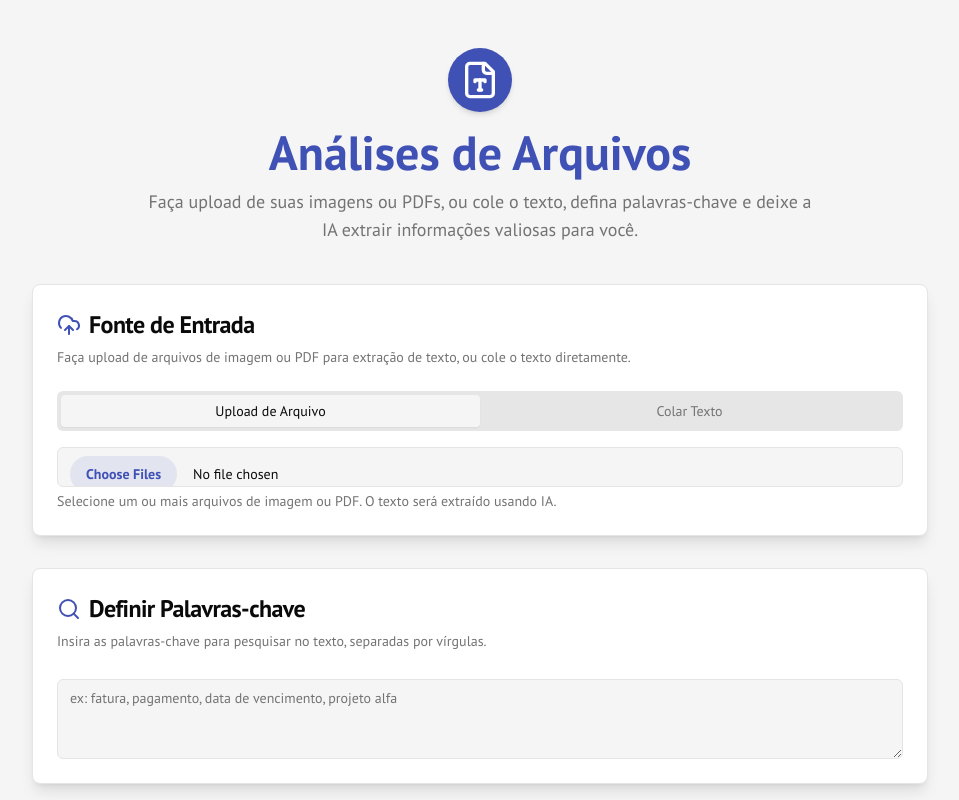
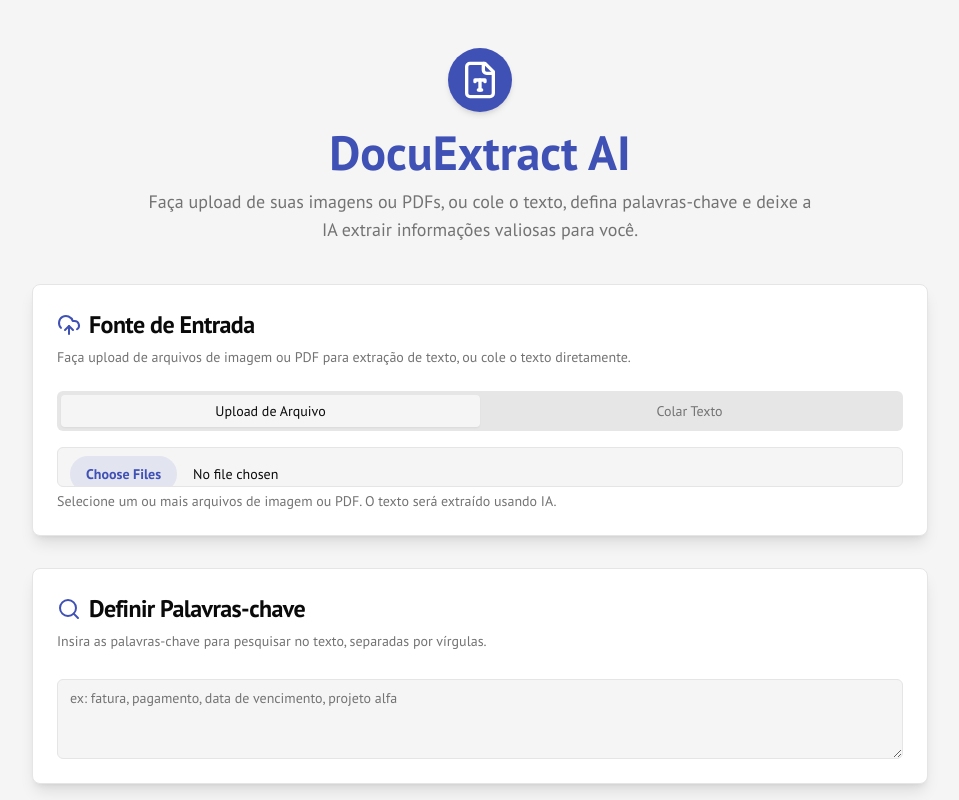
Before and after one commit to theocarranza/ai-ocr-report, a Next.js app: page / in a window 1280 px wide. Shown: the top 800 px of the page, without its empty margins (160-1119 px from the left). Built offline with nearby package versions, Linux system fonts and the light colour scheme; what @genkit-ai/googleai, genkit would draw is missing.

Commit message:
Análise, singular also, change the name of the app, insights is not a go

```diff
--- a/src/app/layout.tsx
+++ b/src/app/layout.tsx
@@ -3,7 +3,7 @@ import type { Metadata } from 'next';
 import './globals.css';
 import { Toaster } from "@/components/ui/toaster";
 import { Inter, PT_Sans } from 'next/font/google';
-import { TranslationProvider } from './TranslationProvider'; // Removed initI18nextInstance and getOptions from here
+import { TranslationProvider } from './TranslationProvider';
 import { fallbackLng } from './i18n/settings';
 
 const inter = Inter({
@@ -20,12 +20,10 @@ const ptSans = PT_Sans({
   variable: '--font-pt-sans',
 });
 
-// Temporarily use hardcoded strings to avoid calling initI18nextInstance here
-// This is to test if multiple initializations are causing the stack overflow.
 export async function generateMetadata(): Promise<Metadata> {
   return {
-    title: "File Insights (Static Title)",
-    description: "Extract insights from your files. (Static Description)",
+    title: "DocuExtract AI (Static Title)",
+    description: "Use DocuExtract AI to extract insights from your files. (Static Description)",
   };
 }
 
@@ -34,7 +32,7 @@ export default function RootLayout({
 }: Readonly<{
   children: React.ReactNode;
 }>) {
-  const locale = fallbackLng; // Assuming 'pt_br'
+  const locale = fallbackLng;
   return (
     <html lang={locale} className={`${ptSans.variable} ${inter.variable}`}>
       <head />
--- a/src/locales/pt_br/common.json
+++ b/src/locales/pt_br/common.json
@@ -1,12 +1,12 @@
 
 {
-  "appTitle": "Análises de Arquivos",
-  "appDescription": "Extraia insights dos seus arquivos.",
-  "pageTitle": "Análises de Arquivos",
+  "appTitle": "DocuExtract AI",
+  "appDescription": "Use DocuExtract AI para extrair informações e insights de seus arquivos.",
+  "pageTitle": "DocuExtract AI",
   "pageSubtitle": "Faça upload de suas imagens ou PDFs, ou cole o texto, defina palavras-chave e deixe a IA extrair informações valiosas para você.",
   "generateInsightsButton": "Gerar Insights",
   "processingButton": "Processando...",
-  "footerText": "&copy; {{year}} Análises de Arquivos. Desenvolvido com Next.js & GenAI.",
+  "footerText": "&copy; {{year}} DocuExtract AI. Desenvolvido com Next.js & GenAI.",
   "toastInputsClearedTitle": "Entradas Limpas",
   "toastInputsClearedDescription": "Todos os campos de entrada e resultados foram redefinidos.",
   "toastProcessingFilesTitle": "Processando Arquivos...",
```
